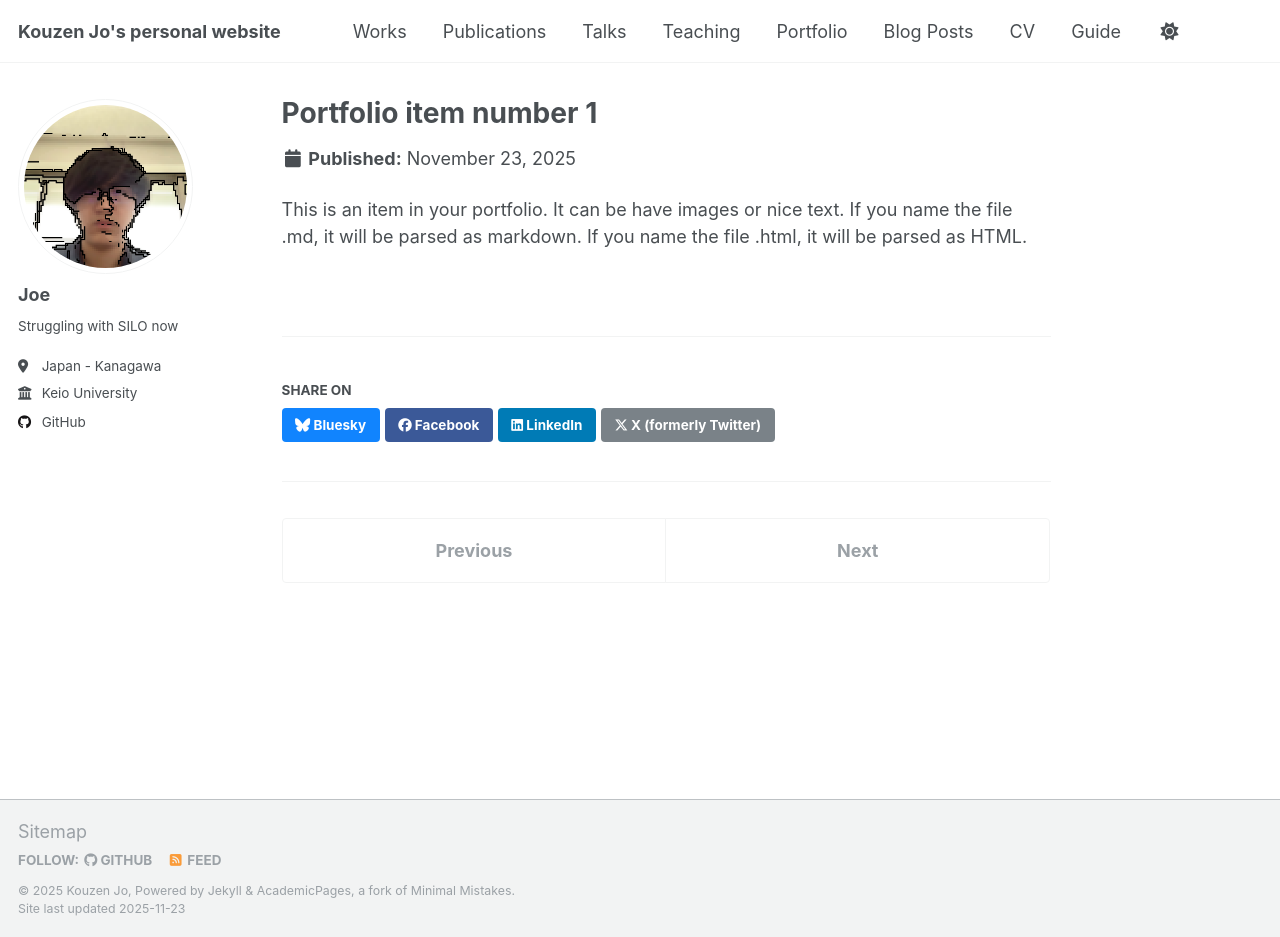
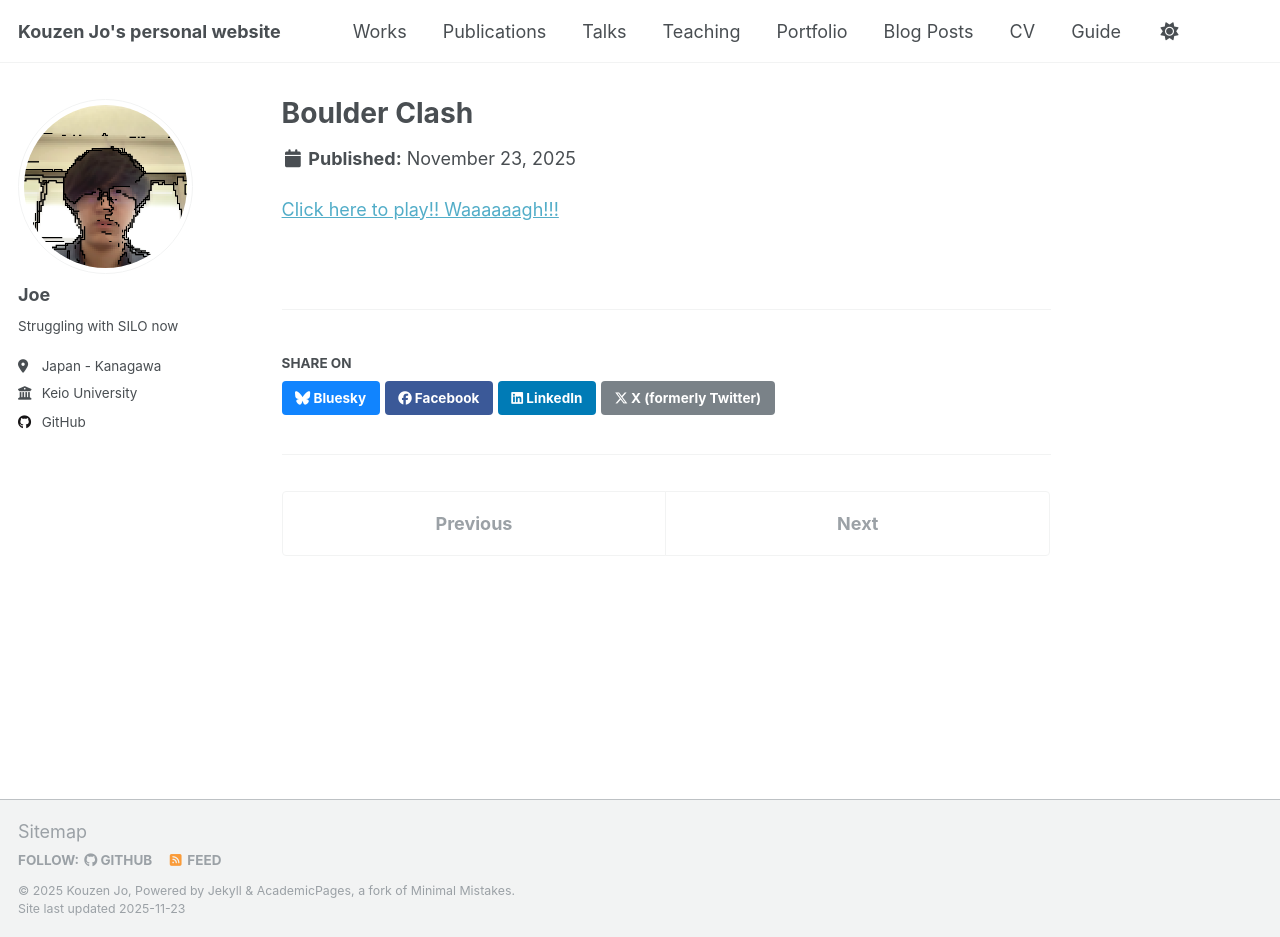
Before and after one commit to Joe-Xuu/joe-xuu.github.io, a Jekyll site: the page built from _portfolio/portfolio-1.md, in a window 1280 px wide and 937 px high. Built offline with Jekyll 4.4.1, drawn with Linux system fonts in a browser that asks for light colours.

Commit message:
Change portfolio item to 'Boulder Clash'
Updated title and excerpt for portfolio item.

```diff
--- a/_portfolio/portfolio-1.md
+++ b/_portfolio/portfolio-1.md
@@ -1,7 +1,6 @@
 ---
-title: "Portfolio item number 1"
-excerpt: "Short description of portfolio item number 1<br/><img src='/images/500x300.png'>"
+title: "Boulder Clash"
+excerpt: "An online cs-architecture mini multiplayer game<br/><img src='/images/boulder.png'>"
 collection: portfolio
 ---
-
-This is an item in your portfolio. It can be have images or nice text. If you name the file .md, it will be parsed as markdown. If you name the file .html, it will be parsed as HTML.
+[Click here to play!! Waaaaaagh!!!](https://boulder-clash.vercel.app/)
```
